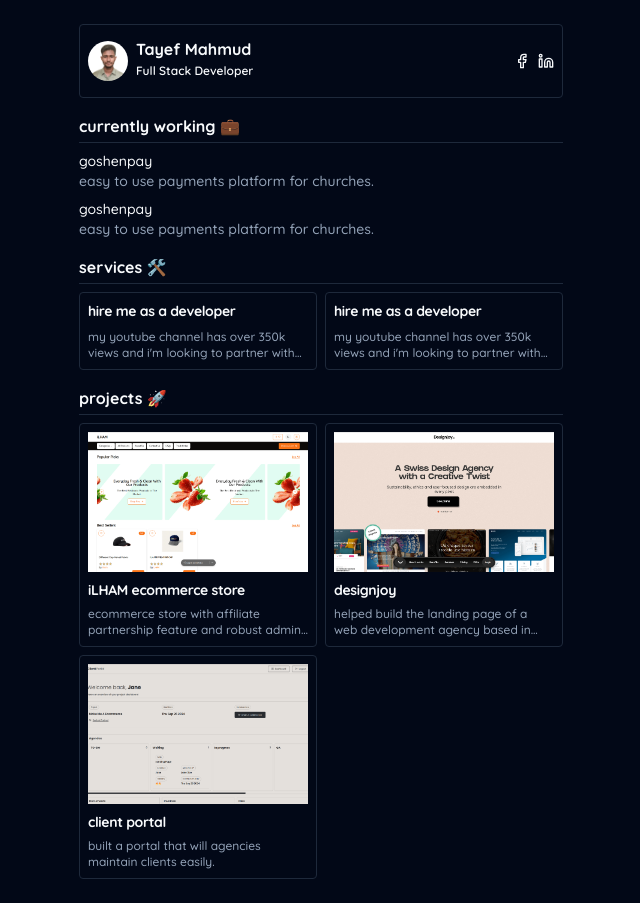
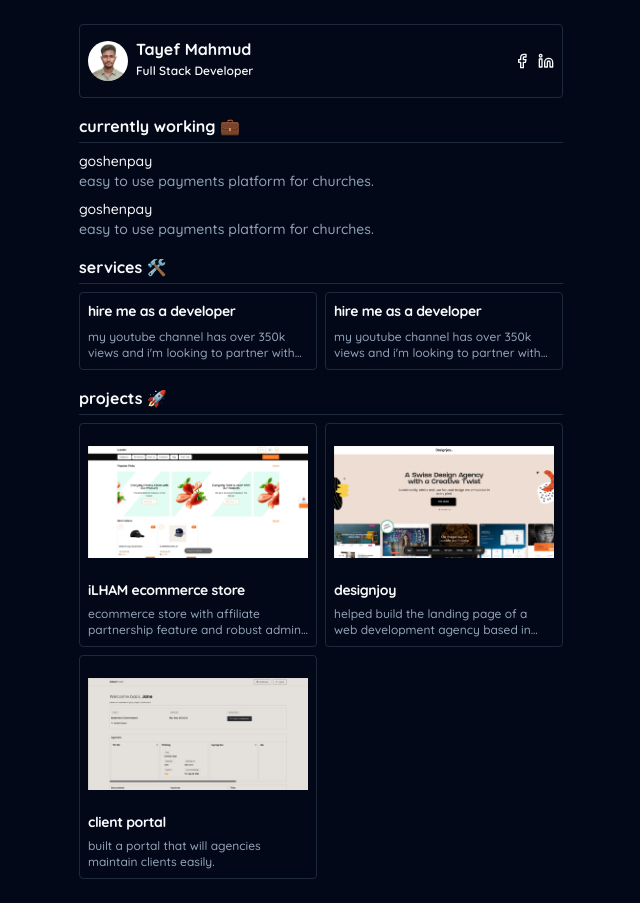
Before and after one commit to bunningss/portfolio, a Next.js app: page / in a window 1280 px wide. Shown: the whole page, without its empty margins (319-959 px from the left). Built offline with nearby package versions, Linux system fonts and the light colour scheme.

Commit message:
update: sizes property

```diff
--- a/src/components/project-card.jsx
+++ b/src/components/project-card.jsx
@@ -19,8 +19,8 @@
                 src={project?.image}
                 alt={project?.title}
                 fill
-                className="object-cover"
-                sizes="200px"
+                className="object-contain"
+                sizes="300px"
               />
             </figure>
           </CardContent>
```
